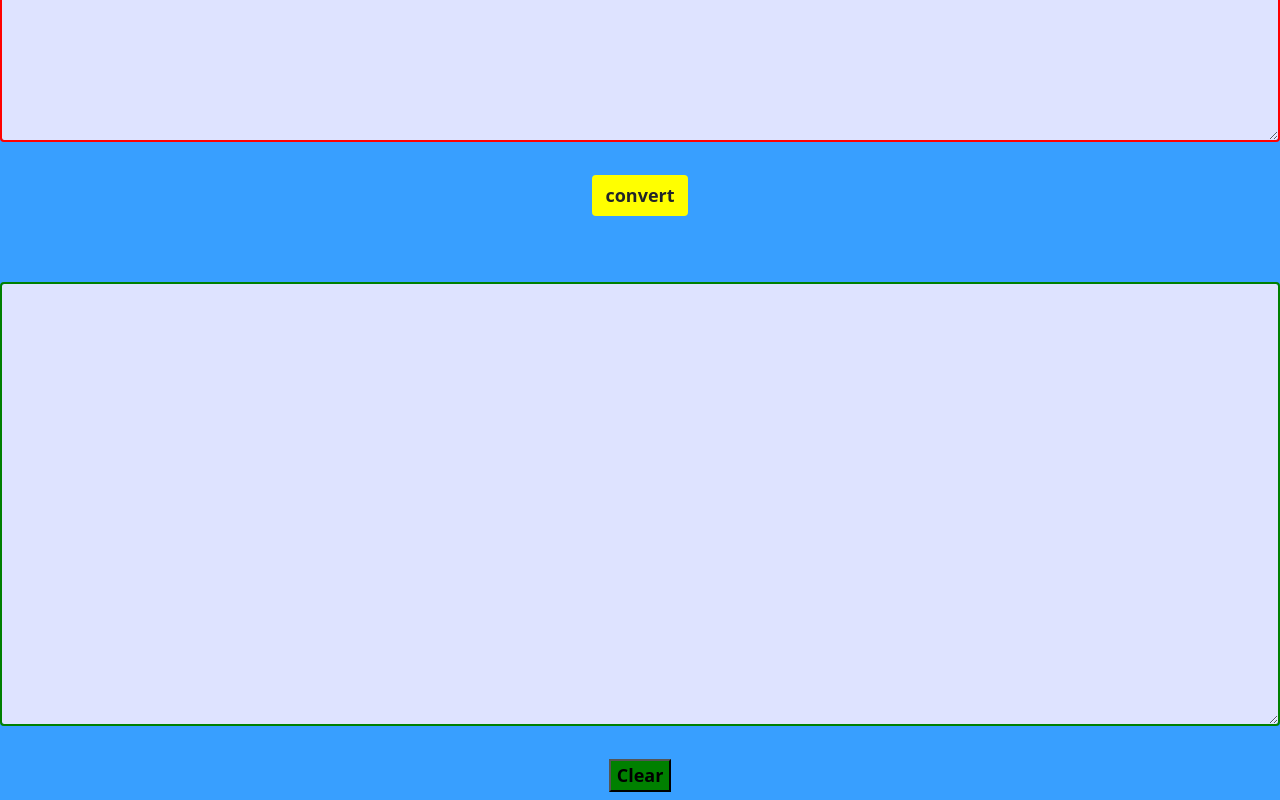
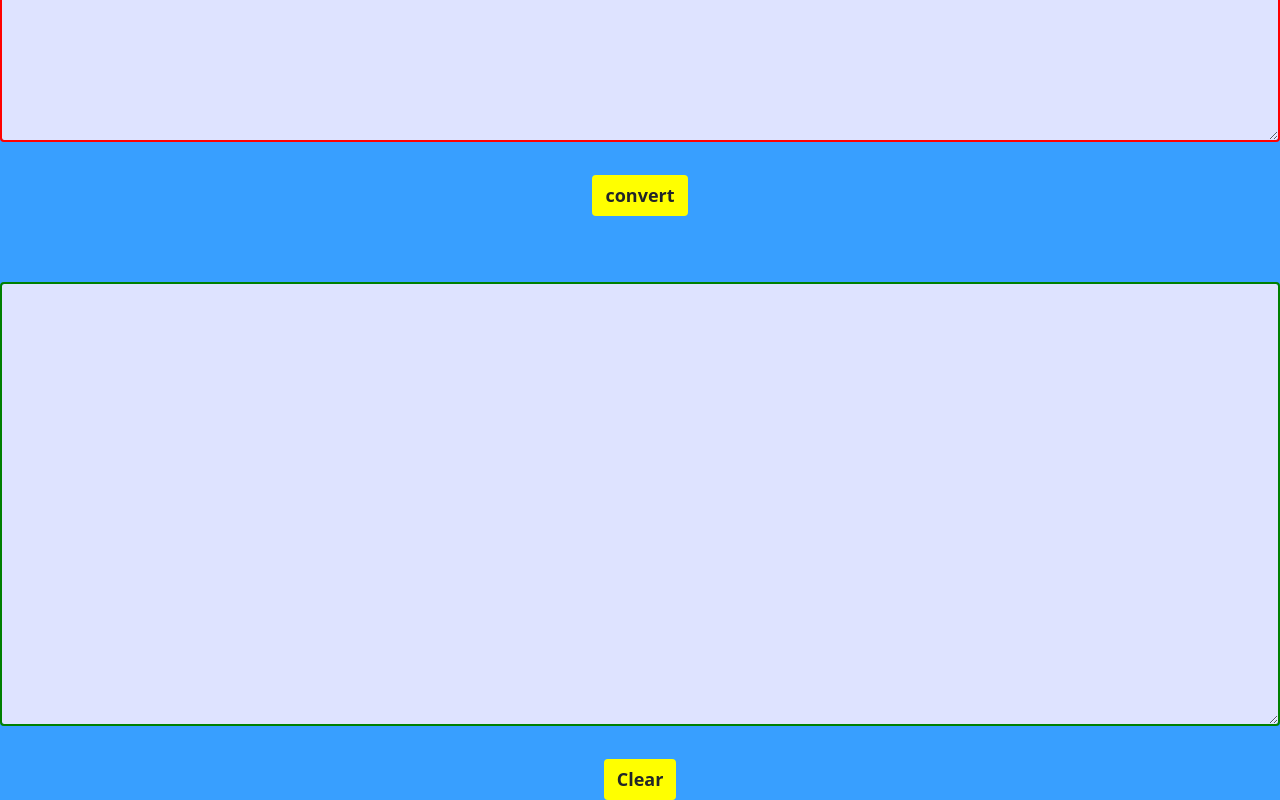
Before and after one commit to Atanurag/text, a plain HTML site: page index.html in a window 1280 px wide. Shown: the part 438-1238 px from the top of the page. Drawn offline with nearby package versions, Linux system fonts and the light colour scheme.

Commit message:
Update index.html

```diff
--- a/index.html
+++ b/index.html
@@ -88,7 +88,7 @@ font-weight: bold;
   <textarea class="form-control t" id="nd"name="text" aria-label="With textarea" ></textarea>
 </div>
 <div class=" text-center b gap-1">
-<button class="btn1" type="button"id="cle" onclick="location.reload()">Clear</button>
+<button class="btn" type="button"id="cle" onclick="location.reload()">Clear</button>
 
 
 </div>
```
